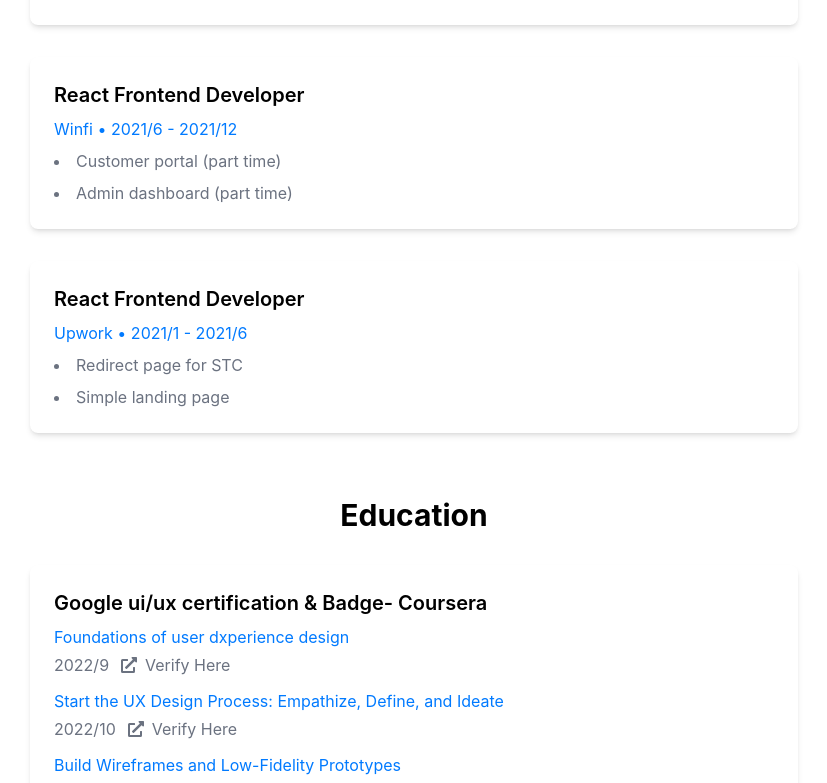
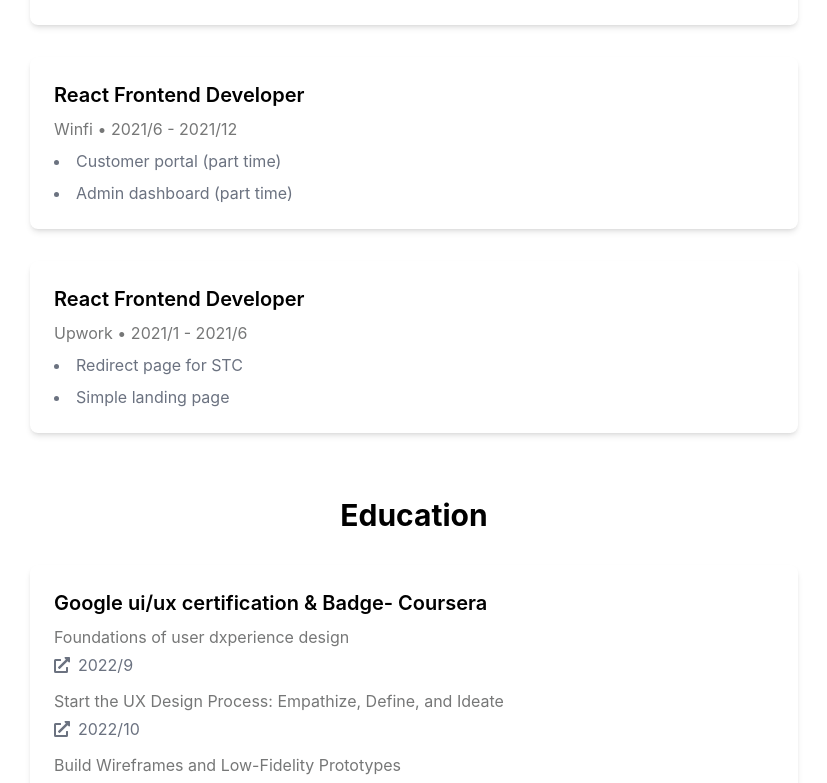
Before and after one commit to ahmed45adel/portfolio, a Next.js app: page /experience in a window 1280 px wide. Shown: the part 487-1270 px from the top of the page, without its empty margins (226-1053 px from the left). Built offline with nearby package versions, Linux system fonts and the light colour scheme.

Commit message:
update cert links

```diff
--- a/src/app/components/DateWithVerification.tsx
+++ b/src/app/components/DateWithVerification.tsx
@@ -4,17 +4,16 @@ import { FaExternalLinkAlt } from 'react-icons/fa';
 export default function DateWithVerification({ date, link }: { date: string; link: string }) {
   return (
     <div className="flex items-start justify-start gap-3 mb-3">
-      <p className="text-secondary">{date}</p>
       <motion.a
         href={link}
         target="_blank"
         rel="noopener noreferrer"
-        className="flex items-center gap-2 text-secondary hover:text-primary transition-colors"
+        className="flex items-center gap-2 text-secondary"
         whileHover={{ x: 5 }}
         whileTap={{ scale: 0.95 }}
       >
         <FaExternalLinkAlt className="h-4 w-4" />
-        <span>Verify Here</span>
+        <p className="text-secondary">{date}</p>
       </motion.a>
     </div>
   )
--- a/src/app/globals.css
+++ b/src/app/globals.css
@@ -1,7 +1,7 @@
 @import "tailwindcss";
 
 @theme {
-  --color-primary: #007AFF;
+  --color-primary: #767777;
   --color-secondary: #6B7280;
   --color-dark: #1F2937;
   --color-light: #F9FAFB;
```
